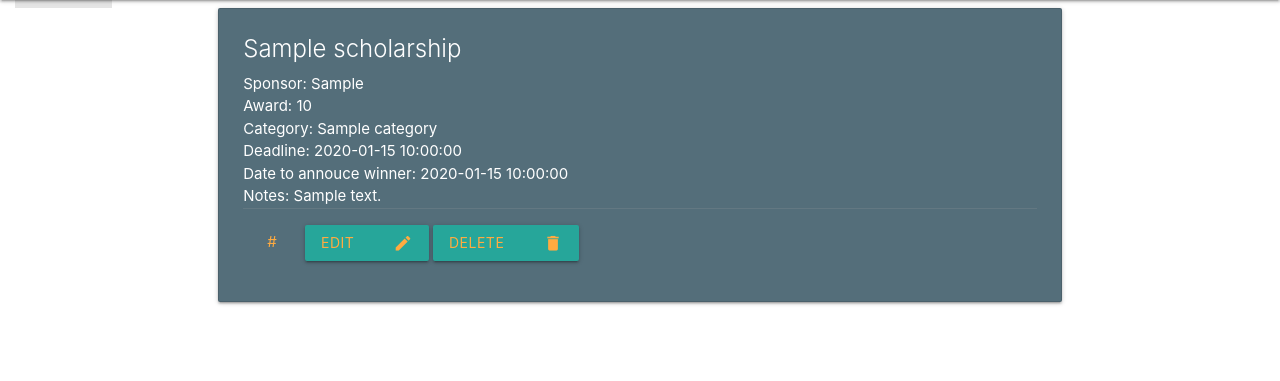
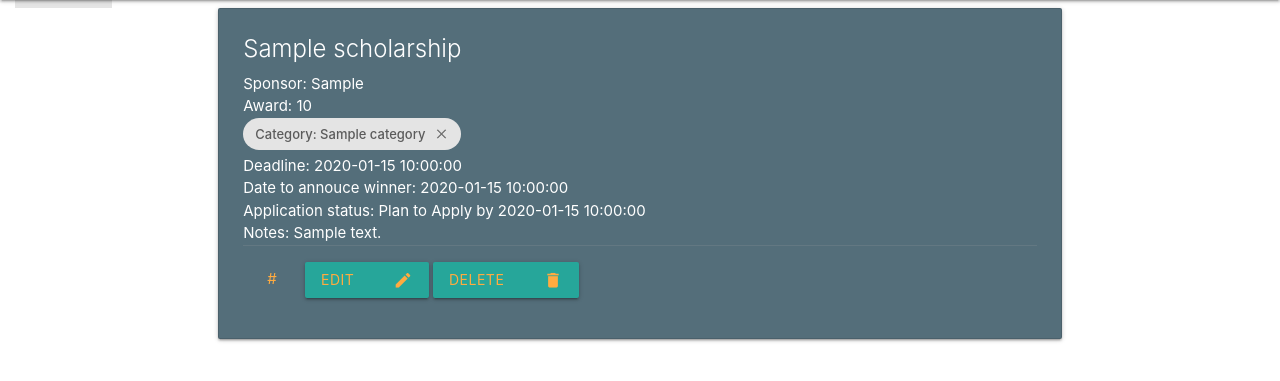
Before and after one commit to tracyjohnson213/tracker, a Flask app: template templates/view_scholarship.html in a window 1280 px wide. Shown: the part 64-445 px from the top of the page. Run offline with Flask 2, Linux system fonts and the light colour scheme; the template is opened without the code that fills it: most values are stand-ins (such as "Sample title", 1, 10 or a date in 2020); some libraries are stand-ins or nearby versions.

Commit message:
Update category to display as chip, display application status

```diff
--- a/templates/view_scholarship.html
+++ b/templates/view_scholarship.html
@@ -16,11 +16,26 @@
                             {% endif %}
                         </p>
                         <!-- SCHOLARSHIP CATEGORY -->
-                        <p>Category: {{ scholarship.category }}</p>
+                        <div class="chip">
+                            Category: {{ scholarship.category }}
+                            <i class="close material-icons">close</i>
+                        </div>
                         <!-- SCHOLARSHIP DEADLINE -->
                         <p>Deadline: {{ scholarship.scholarship_deadline }}</p>
                         <!-- SCHOLARSHIP WINNER DATE TO BE ANNOUNCED -->
                         <p>Date to annouce winner: {{ scholarship.date_winner_announced }}</p>
+                        <!-- APPLICATION STATUS -->
+                            {% if scholarship.application_status == "Plan to Apply" %}
+                            <p>Application status: {{ scholarship.application_status }} by {{ scholarship.scholarship_deadline }}</p>
+                            {% elif scholarship.application_status == "Applied" %}
+                            <p>Application submitted: {{ scholarship.date_applied }}</p>
+                            {% elif scholarship.application_status == "Awarded" %}
+                            <p>Application status: {{ scholarship.date_awarded }}</p>
+                            {% elif scholarship.application_status == "Not Awarded" %}
+                            <p>Notification of Denial: {{ scholarship.date_rejected }}</p>
+                            {% elif scholarship.application_status == "Declined" %}
+                            <p>Declined: {{ scholarship.date_declined }}</p>
+                            {% endif %}
                         <!-- SCHOLARSHIP NOTE -->
                         <p>Notes: {{ scholarship.note }}</p>
                         <!-- SCHOLARSHIP URL -->
```
Also changed, not shown: templates/edit_scholarship.html (+13 -0 lines), templates/scholarships.html (+10 -0 lines).
